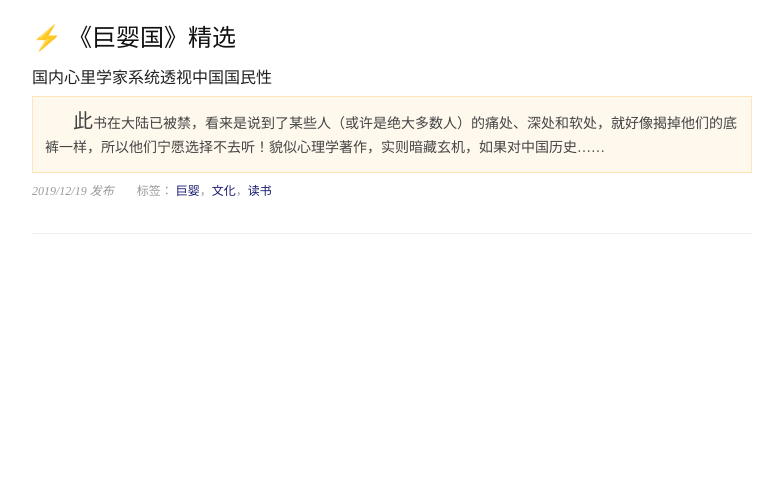
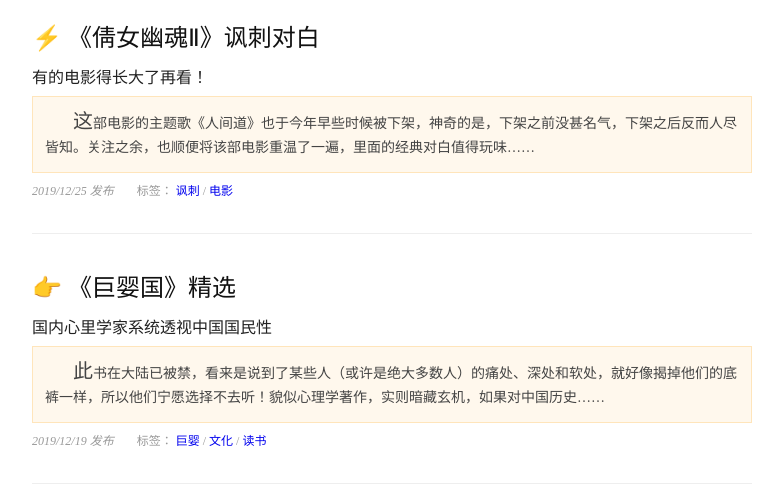
Before and after one commit to Platol/Platol.github.io, a Vue app: page /#/ in a window 1280 px wide. Shown: the top 484 px of the page, without its empty margins (248-1031 px from the left). Built offline with nearby package versions, Linux system fonts and the light colour scheme; what vue-photo-preview would draw is missing.

Commit message:
🚀🚀

```diff
--- a/src/components/PostHeader.vue
+++ b/src/components/PostHeader.vue
@@ -4,22 +4,20 @@
         <h4 class="sub-title">{{subTitle}}</h4>
         <div class="date-and-tags">
             <span>日期： {{date}}</span>
-            <span>标签：
-                <span
-                    v-for="(tag, idx) in tags"
-                    :key="idx"
-                >
-                    <span v-if="idx">，</span>
-                    <router-link to="">{{tag}}</router-link>
-                </span>
-            </span>
+            <tags :tags="tags"></tags>
         </div>
     </div>
 </template>
 
 <script>
+import Tags from './Tags'
+
+
 export default {
-    props: ['title', 'subTitle', 'date', 'tags']
+    props: ['title', 'subTitle', 'date', 'tags'],
+    components: {
+        Tags
+    }
 }
 </script>
 
@@ -34,6 +32,7 @@
         font-weight bold
         line-height 1
         margin 0
+        text-align right
 
     .date-and-tags
         display flex
@@ -45,6 +44,4 @@
             line-height 24px
             font-size 14px
 
-    a:hover
-        text-decoration underline
 </style>
--- /dev/null
+++ b/src/components/Tags.vue
@@ -0,0 +1,22 @@
+<template>
+    <span>
+        标签：
+        <span
+            v-for="(tag, index) in tags"
+            :key="index"
+        >{{index ? ' / ' : ''}}<router-link to="">{{tag}}</router-link>
+        </span>
+    </span>
+</template>
+
+<script>
+export default {
+    props: ['tags']
+}
+</script>
+
+<style lang="stylus" scoped>
+    a:hover
+        background-color #37a
+        color: #fff
+</style>
--- a/src/posts.json
+++ b/src/posts.json
@@ -1,5 +1,12 @@
 [
     {
+        "date": "2019/12/25",
+        "tags": ["讽刺", "电影"],
+        "title": "《倩女幽魂Ⅱ》讽刺对白",
+        "subTitle": "有的电影得长大了再看！",
+        "summary": "这部电影的主题歌《人间道》也于今年早些时候被下架，神奇的是，下架之前没甚名气，下架之后反而人尽皆知。关注之余，也顺便将该部电影重温了一遍，里面的经典对白值得玩味……",
+        "path": "/《倩女幽魂Ⅱ》讽刺对白"
+    }, {
         "date": "2019/12/19",
         "tags": ["巨婴", "文化", "读书"],
         "title": "《巨婴国》精选",
--- a/src/posts/2019-12-19/《巨婴国》精选.vue
+++ b/src/posts/2019-12-19/《巨婴国》精选.vue
@@ -222,6 +222,9 @@
                 span
                     font-size 14px
 
+    p
+        text-indent 2em
+
     @media screen and (max-width 767px)
         .over
             flex-direction column
--- /dev/null
+++ b/src/posts/2019-12-25/《倩女幽魂Ⅱ》讽刺对白.vue
@@ -0,0 +1,43 @@
+<template>
+    <div class="post">
+        <post-header
+            :title="post.title"
+            :subTitle="post.subTitle"
+            :date="post.date"
+            :tags="post.tags"
+        ></post-header>
+        <p>……</p>
+        <p>我和你一样，是人，命中注定要坐监，</p>
+        <p>……</p>
+        <p>这都怪祖先无眼，叫我追求学问，长大了，写书做博学士，<br>
+        谁知道写游记，被人说我泄露国家机密；<br>
+        写历史，说我借古讽今；<br>
+        好，去注解兵法，又说我煽动造反；<br>
+        那，写神话吧，又说我导人迷信；<br>
+        最后只有帮人写传记，结果那个人被人抓了，说是乱党，结果我和他一起被判终身监禁。<br>
+        你说是不是命中注定要坐监？</p>
+        <p>……</p>
+    </div>
+</template>
+
+<script>
+import posts from '../../posts.json'
+import PostHeader from '../../components/PostHeader'
+
+
+export default {
+    data() {
+        return {
+            post: posts.filter(item => item.title == '《倩女幽魂Ⅱ》讽刺对白')[0]
+        }
+    },
+    components: {
+        PostHeader
+    }
+}
+</script>
+
+<style lang="stylus" scoped>
+    @import '../post.styl'
+
+</style>
--- a/src/posts/post.styl
+++ b/src/posts/post.styl
@@ -6,5 +6,4 @@
         margin 16px 0
     p
         line-height 26px
-        text-indent 2em
         margin 12px 0
--- a/src/router/index.js
+++ b/src/router/index.js
@@ -10,6 +10,9 @@
     }, {
         path: '/《巨婴国》精选',
         component: () => import('../posts/2019-12-19/《巨婴国》精选')
+    }, {
+        path: '/《倩女幽魂Ⅱ》讽刺对白',
+        component: () => import('../posts/2019-12-25/《倩女幽魂Ⅱ》讽刺对白')
     }
 ]
 
--- a/src/views/Home.vue
+++ b/src/views/Home.vue
@@ -11,17 +11,8 @@
                     <p v-if="item.summary">{{item.summary}}</p>
                 </router-link>
                 <div class="date-and-tags">
-                    <span>{{item.date}} 发布</span>
-                    <strong>
-                        标签：
-                        <span
-                            v-for="(tag, idx) in item.tags"
-                            :key="idx"
-                        >
-                            <i v-if="idx">，</i>
-                            <b>{{tag}}</b>
-                        </span>
-                    </strong>
+                    <span><i>{{item.date}} 发布</i></span>
+                    <tags :tags="item.tags"></tags>
                 </div>
             </li>
         </ul>
@@ -30,7 +21,7 @@
 
 <script>
 import posts from '../posts.json'
-
+import Tags from '../components/Tags'
 
 export default {
     data() {
@@ -40,6 +31,9 @@
                 '👍', '💎', '⚡', '😋', '🚀', '😍', '👌', '👉', '💪', '🍉', '🚩', '🎨'
             ],
         }
+    },
+    components: {
+        Tags
     }
 }
 </script>
@@ -82,23 +76,9 @@
         margin-top 8px
         font-size 12px
 
-        &>span
-            font-style italic
+        &>span:nth-child(1)
             font-family "Times New Roman"
             margin-right 20px
-        strong
-            font-weight normal
-
-            span
-                i
-                    font-style normal
-                b
-                    font-weight normal
-                    color MidnightBlue
-                    cursor pointer
-                    &:hover
-                        text-decoration underline
-                        color blue
 
 
     @media screen and (max-width 767px)
```
